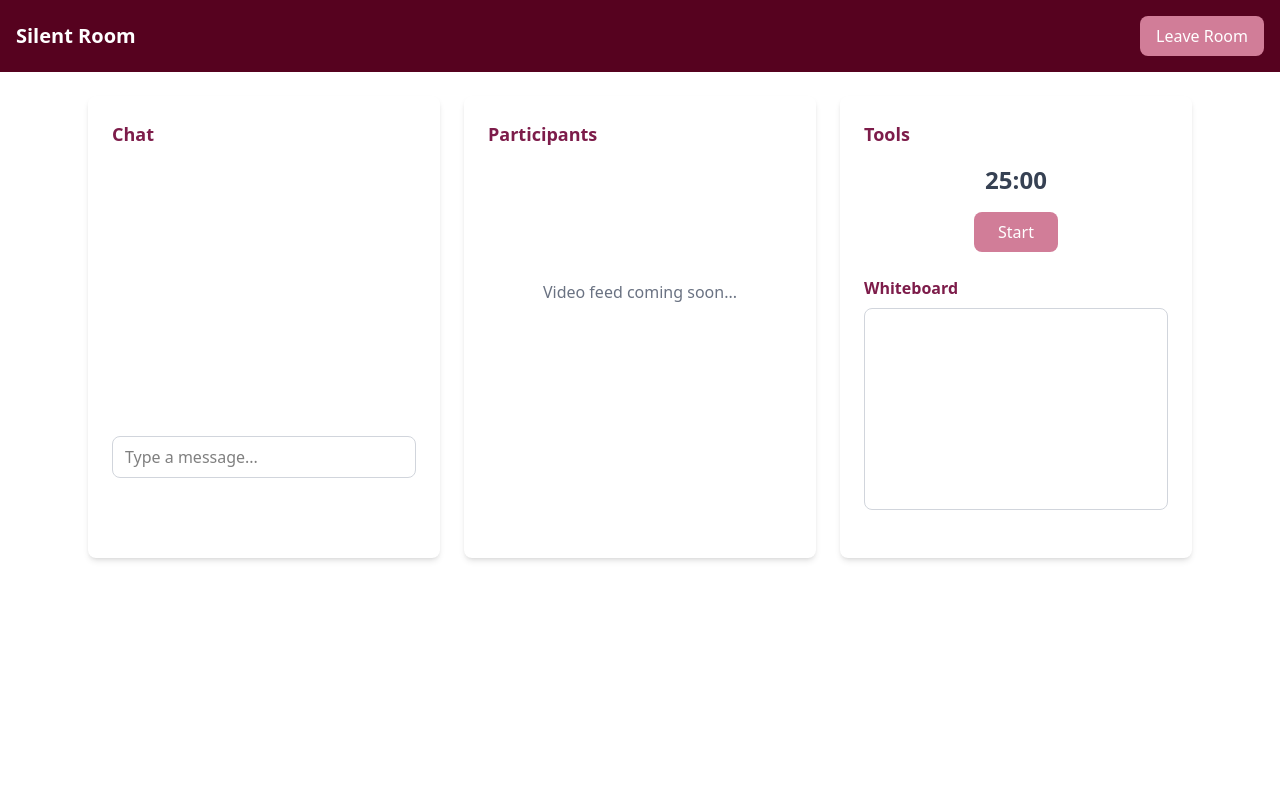
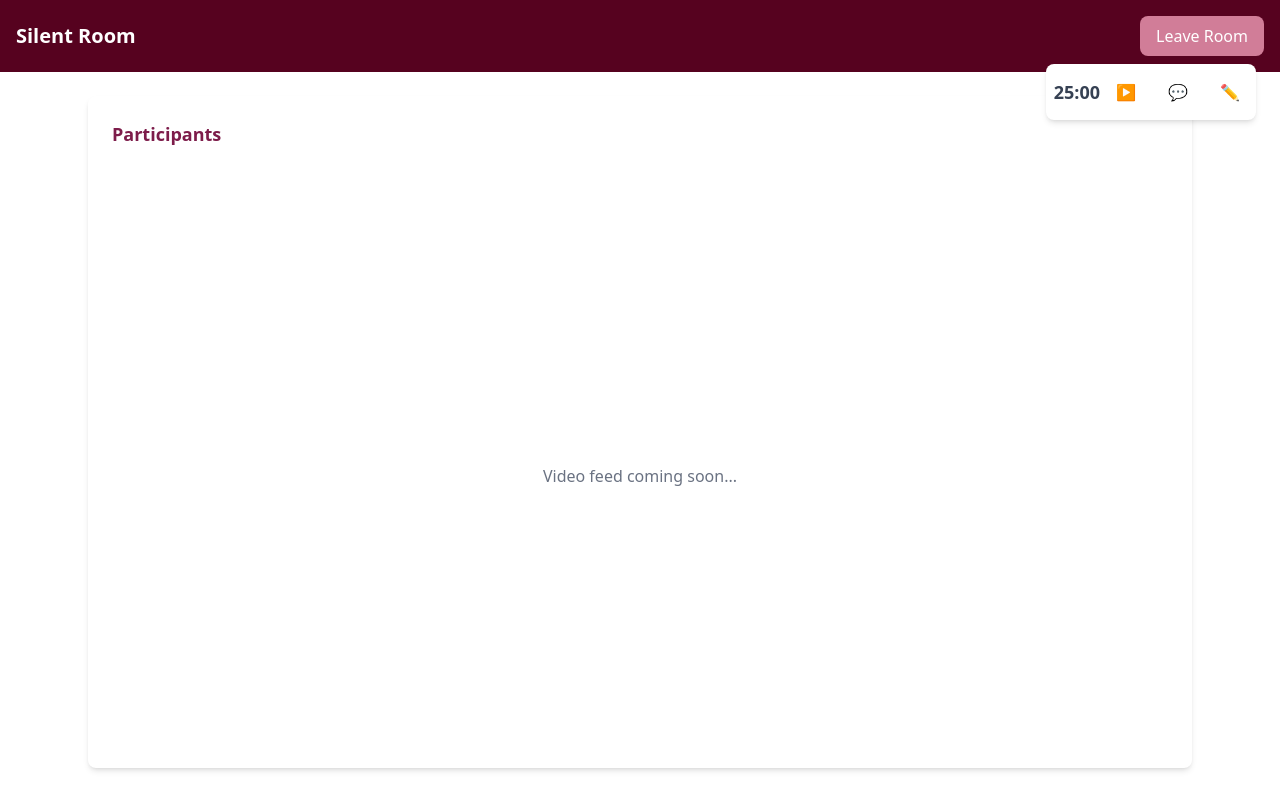
Before and after one commit to Gidayi-dev/Virty, a React (Vite) app: page /studyroom in a window 1280 px wide. Built offline with nearby package versions, Linux system fonts and the light colour scheme.

Commit message:
styling better

```diff
--- a/src/components/rooms/studyroom.jsx
+++ b/src/components/rooms/studyroom.jsx
@@ -11,6 +11,8 @@ const StudyRoom = () => {
   const [timerRunning, setTimerRunning] = useState(false);
   const [lines, setLines] = useState([]);
   const [isDrawing, setIsDrawing] = useState(false);
+  const [isChatOpen, setIsChatOpen] = useState(false);
+  const [isWhiteboardOpen, setIsWhiteboardOpen] = useState(false);
   const navigate = useNavigate();
   const location = useLocation();
 
@@ -81,22 +83,75 @@ const StudyRoom = () => {
 
   return (
     <div className="min-h-screen bg-white">
+      {/* Top Navigation Bar */}
       <div className="bg-[#56021F] text-white p-4 flex justify-between items-center">
         <h1 className="text-xl font-bold">{roomType} Room</h1>
-        <div className="flex items-center space-x-4">
+        <button
+          onClick={leaveRoom}
+          className="bg-[#D17D98] text-white px-4 py-2 rounded-lg hover:bg-[#7D1C4A]"
+        >
+          Leave Room
+        </button>
+      </div>
+
+      {/* Toolbar (Pomodoro, Chat, Whiteboard) */}
+      <div className="absolute top-16 right-6 flex items-center space-x-4 bg-white p-2 rounded-lg shadow-md z-20">
+        <div className="flex items-center space-x-2">
+          <span className="text-lg font-bold text-gray-700">{formatTime(timer)}</span>
           <button
-            onClick={leaveRoom}
-            className="bg-[#D17D98] text-white px-4 py-2 rounded-lg hover:bg-[#7D1C4A]"
+            onClick={togglePomodoro}
+            className="text-white p-2 rounded-full"
           >
-            Leave Room
+            {timerRunning ? '⏸️' : '▶️'}
           </button>
+        </div>
+        <div className="relative group">
+          <button
+            onClick={() => setIsChatOpen(!isChatOpen)}
+            className="text-[#7D1C4A] p-2 rounded-full hover:bg-[#F4CCE9]"
+          >
+            💬
+          </button>
+          <span className="absolute hidden group-hover:block bg-gray-700 text-white text-xs rounded py-1 px-2 -top-8 left-1/2 transform -translate-x-1/2">
+            Chat
+          </span>
+        </div>
+        <div className="relative group">
+          <button
+            onClick={() => setIsWhiteboardOpen(!isWhiteboardOpen)}
+            className="text-[#7D1C4A] p-2 rounded-full hover:bg-[#F4CCE9]"
+          >
+            ✏️
+          </button>
+          <span className="absolute hidden group-hover:block bg-gray-700 text-white text-xs rounded py-1 px-2 -top-8 left-1/2 transform -translate-x-1/2">
+            Whiteboard
+          </span>
         </div>
       </div>
 
-      <div className="p-6 max-w-6xl mx-auto grid grid-cols-1 md:grid-cols-3 gap-6">
-        <div className="md:col-span-1 bg-white p-6 rounded-lg shadow-md">
-          <h2 className="text-lg font-semibold text-[#7D1C4A] mb-4">Chat</h2>
-          <div className="h-64 overflow-y-auto mb-4">
+      <div className="p-6 max-w-6xl mx-auto flex flex-col h-[calc(100vh-80px)]">
+        {/* Participants Section */}
+        <div className="flex-grow bg-white p-6 rounded-lg shadow-md">
+          <h2 className="text-lg font-semibold text-[#7D1C4A] mb-4">Participants</h2>
+          <div className="h-full flex items-center justify-center text-gray-500">
+            <p>Video feed coming soon...</p>
+          </div>
+        </div>
+      </div>
+
+      {/* Chat Panel (Toggleable) */}
+      {isChatOpen && (
+        <div className="fixed top-24 right-6 w-80 bg-white p-6 rounded-lg shadow-lg h-[calc(100vh-96px)] z-10">
+          <div className="flex justify-between items-center mb-4">
+            <h2 className="text-lg font-semibold text-[#7D1C4A]">Chat</h2>
+            <button
+              onClick={() => setIsChatOpen(false)}
+              className="text-[#7D1C4A] hover:text-[#D17D98]"
+            >
+              ✕
+            </button>
+          </div>
+          <div className="h-[70%] overflow-y-auto mb-4">
             {messages.map((msg, index) => (
               <div key={index} className="mb-2">
                 <span className="text-xs text-gray-500">{msg.timestamp} - {msg.sender}: </span>
@@ -114,30 +169,22 @@ const StudyRoom = () => {
             />
           </form>
         </div>
+      )}
 
-        <div className="md:col-span-1 bg-white p-6 rounded-lg shadow-md">
-          <h2 className="text-lg font-semibold text-[#7D1C4A] mb-4">Participants</h2>
-          <div className="h-64 flex items-center justify-center text-gray-500">
-            <p>Video feed coming soon...</p>
-          </div>
-        </div>
-
-        <div className="md:col-span-1 bg-white p-6 rounded-lg shadow-md">
-          <h2 className="text-lg font-semibold text-[#7D1C4A] mb-4">Tools</h2>
-          <div className="text-center mb-6">
-            <p className="text-2xl font-bold text-gray-700 mb-4">{formatTime(timer)}</p>
+      {/* Whiteboard Overlay (Toggleable) */}
+      {isWhiteboardOpen && (
+        <div className="fixed inset-0 bg-black bg-opacity-50 flex items-center justify-center z-20">
+          <div className="bg-white p-6 rounded-lg shadow-lg w-3/4 h-3/4 relative">
             <button
-              onClick={togglePomodoro}
-              className="bg-[#D17D98] text-white px-6 py-2 rounded-lg hover:bg-[#7D1C4A]"
+              onClick={() => setIsWhiteboardOpen(false)}
+              className="absolute top-2 right-2 text-[#7D1C4A] hover:text-[#D17D98]"
             >
-              {timerRunning ? 'Pause' : 'Start'}
+              ✕
             </button>
-          </div>
-          <div className="mb-6">
-            <h3 className="text-md font-semibold text-[#7D1C4A] mb-2">Whiteboard</h3>
+            <h3 className="text-lg font-semibold text-[#7D1C4A] mb-4">Whiteboard</h3>
             <Stage
-              width={300}
-              height={200}
+              width={800}
+              height={500}
               onMouseDown={handleMouseDown}
               onMouseMove={handleMouseMove}
               onMouseUp={handleMouseUp}
@@ -158,7 +205,8 @@ const StudyRoom = () => {
             </Stage>
           </div>
         </div>
-      </div>
+      )}
+
       <ToastContainer position="top-right" />
     </div>
   );
```
